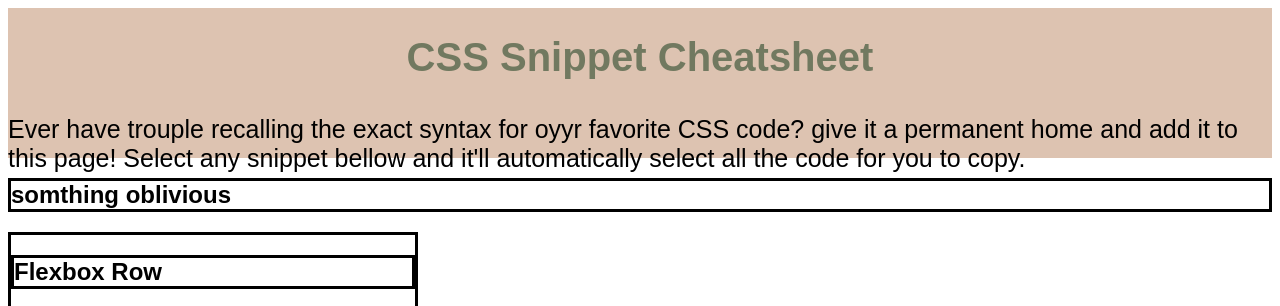
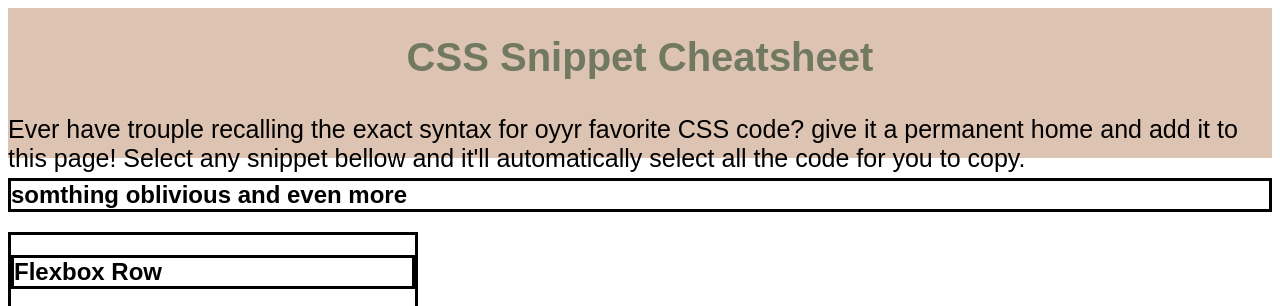
Before and after one commit to Willlasbury/mini-project, a plain HTML site: page index.html in a window 1280 px wide. Shown: the top 306 px of the page. Drawn offline with Linux system fonts and the light colour scheme.

Commit message:
another test

```diff
--- a/index.html
+++ b/index.html
@@ -20,7 +20,7 @@
     </p>
   </header>
     <main>
-   <h2>somthing oblivious</h2>
+   <h2>somthing oblivious and even more</h2>
             <article>
                 <h2>Flexbox Row</h2>
                 <p>Use these three properties to create a Flexbox row layout.</p>
```
